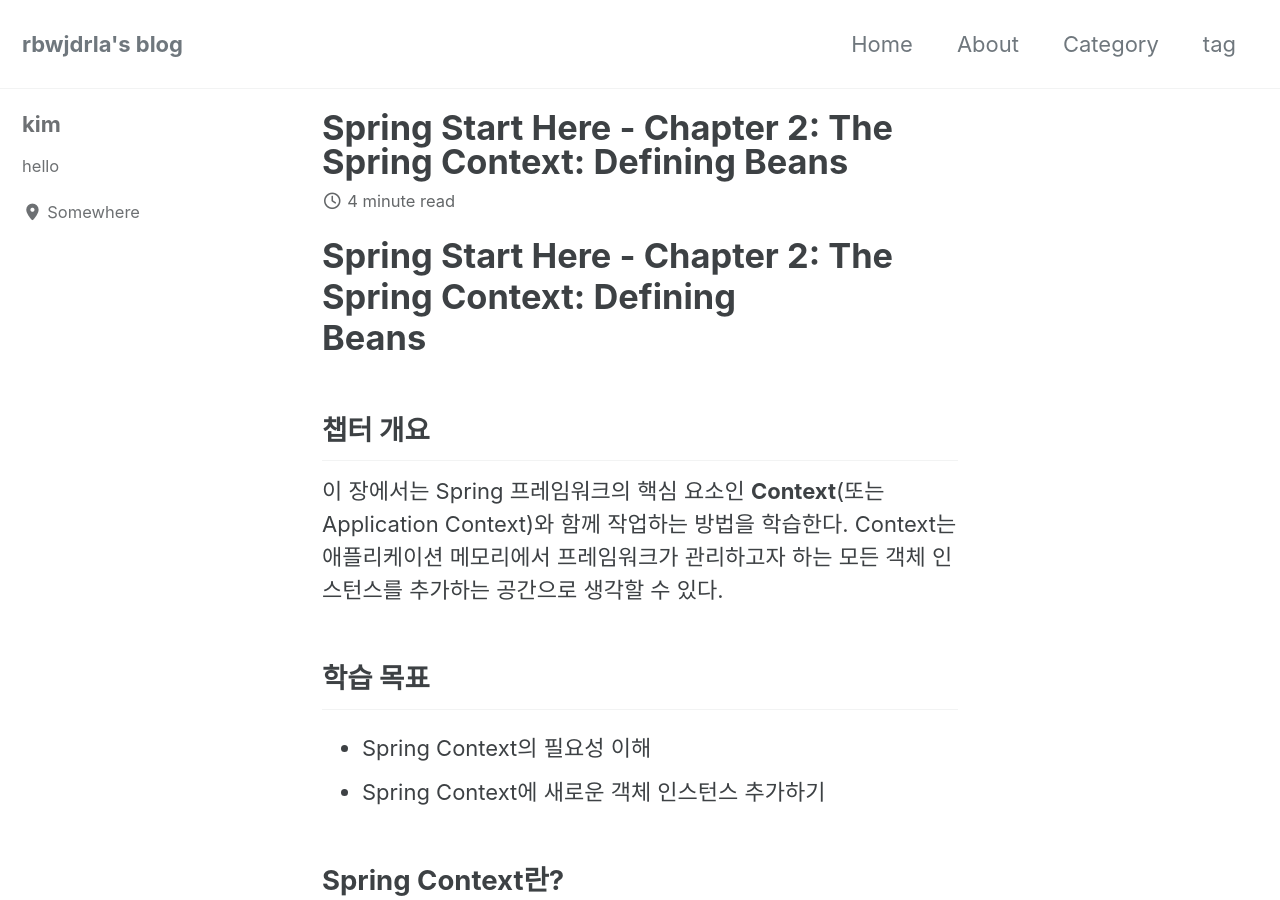
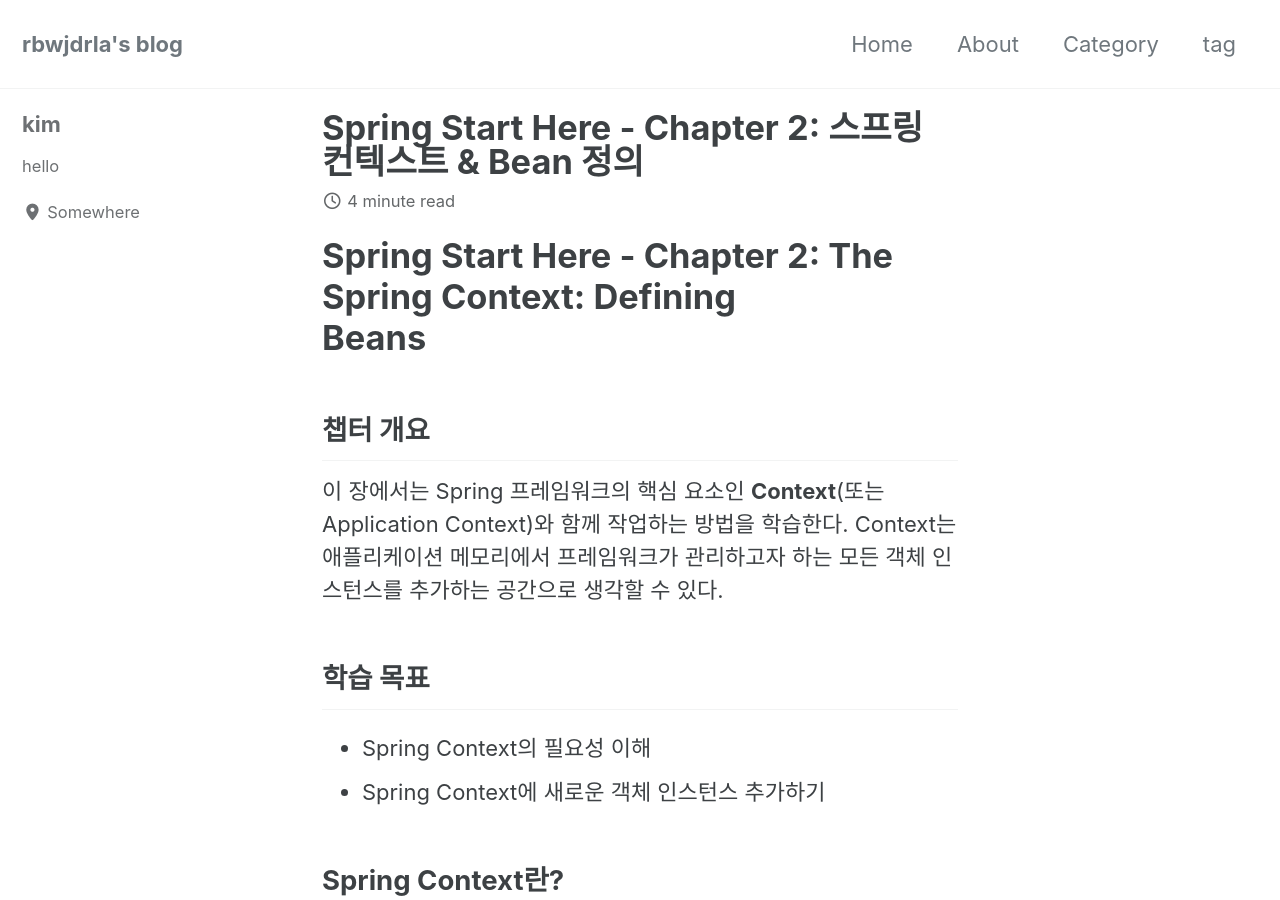
Before and after one commit to rbwjdrla/rbwjdrla.github.io, a Jekyll site: the page built from _posts/2025-08-06-spring-start-here-chapter-2.md, in a window 1280 px wide and 900 px high. Built offline with Jekyll 4.4.1, drawn with Linux system fonts in a browser that asks for light colours; cached includes are drawn as plain includes.

Commit message:
change title

```diff
--- a/_posts/2025-08-06-spring-start-here-chapter-2.md
+++ b/_posts/2025-08-06-spring-start-here-chapter-2.md
@@ -1,6 +1,6 @@
 ---
 layout: single
-title: "Spring Start Here - Chapter 2: The Spring Context: Defining Beans"
+title: "Spring Start Here - Chapter 2: 스프링 컨텍스트 & Bean 정의"
 date: 2025-08-06
 categories: [Spring, Java]
 tags: [spring, java, context, bean]
```
